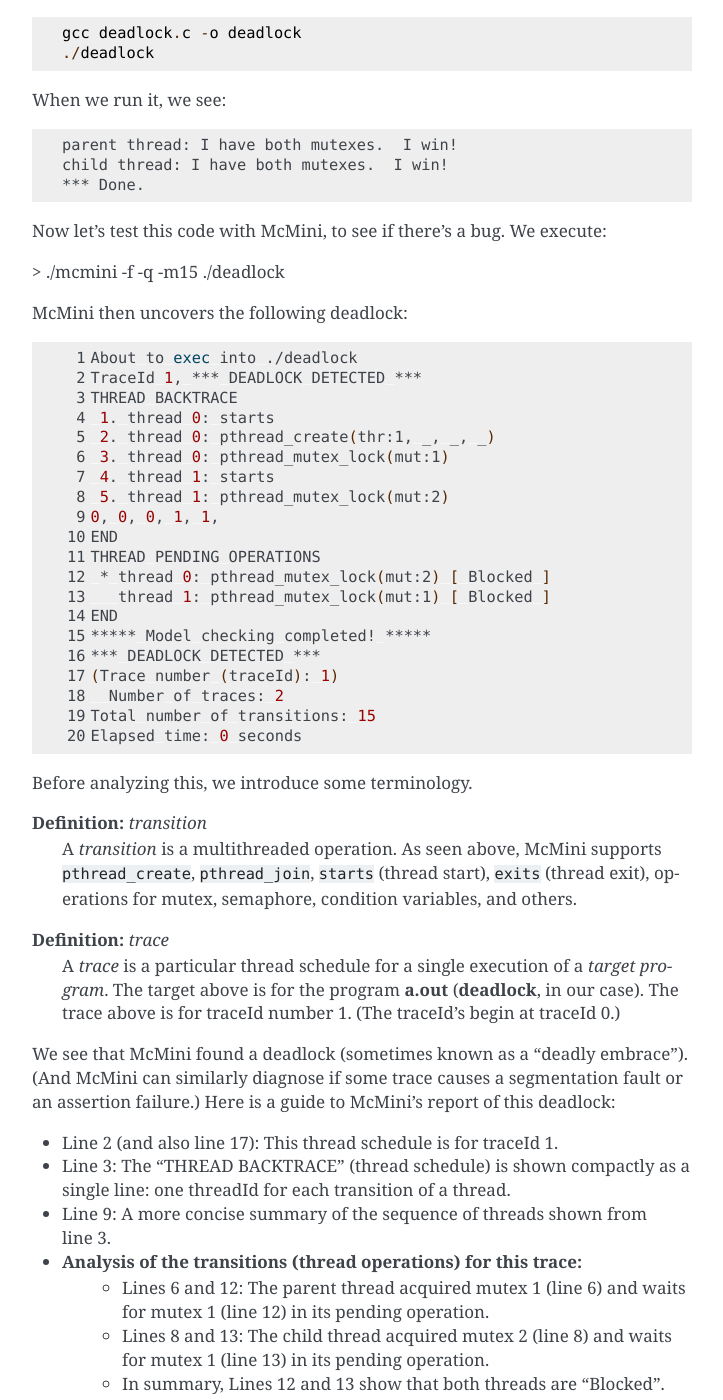
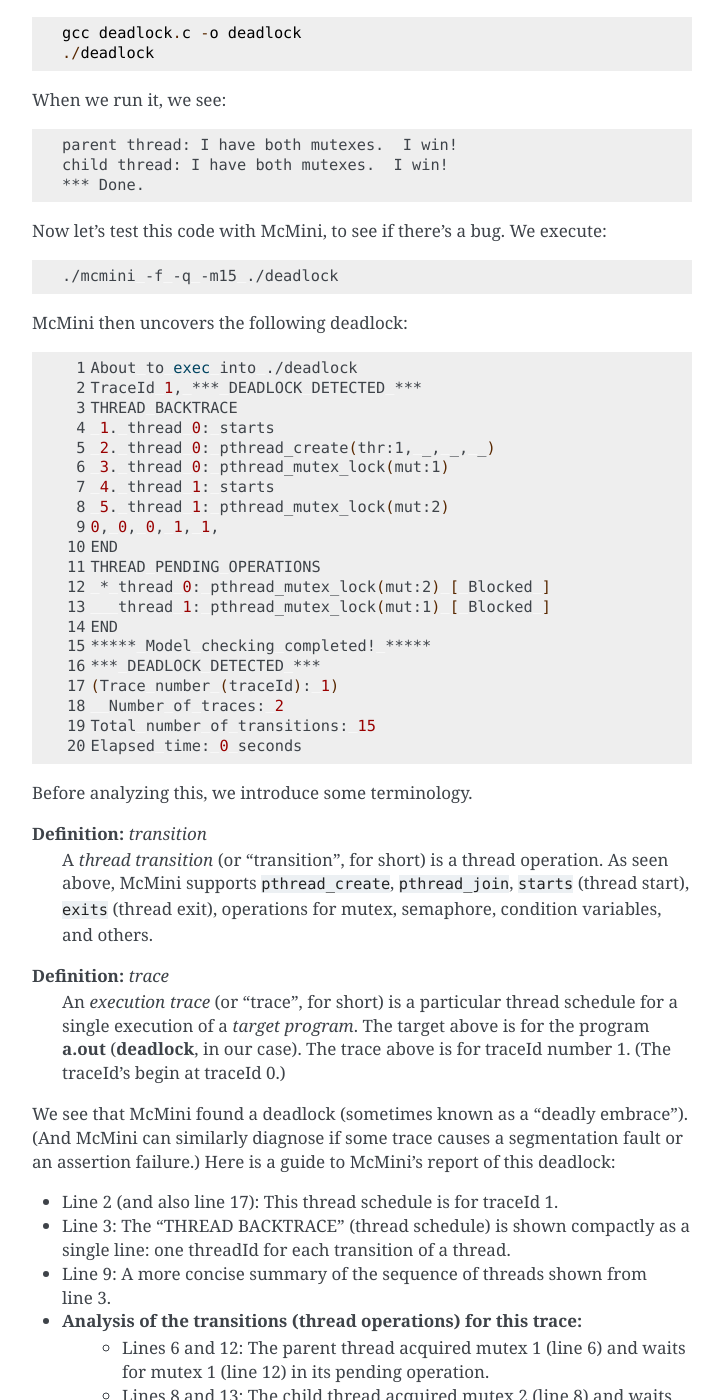
Before and after one commit to mcminickpt/mcmini-doc, a Sphinx documentation site: the page built from docs/source/index.rst, in a window 1280 px wide and 1400 px high, scrolled down 1721 px. Shown: the whole window, without its empty margins (388-1111 px from the left). Built offline with Sphinx 7.4.7, drawn with Linux system fonts in a browser that asks for light colours; pages that are not in the unit, such as notebooks, are missing from menus; some of the changed text lies outside the part shown.

Commit message:
Various small fixes

```diff
--- a/docs/source/index.rst
+++ b/docs/source/index.rst
@@ -138,7 +138,10 @@ When we run it, we see::
 Now let's test this code with McMini, to see if there's a bug.
 We execute:
 
-> ./mcmini -f -q -m15 ./deadlock
+
+.. code:: shell
+
+   ./mcmini -f -q -m15 ./deadlock
 
 McMini then uncovers the following deadlock:
 
@@ -171,15 +174,15 @@ McMini then uncovers the following deadlock:
 Before analyzing this, we introduce some terminology.
 
 **Definition:** *transition*
-  A :dfn:`transition` is a multithreaded operation.  As seen above, McMini
-  supports ``pthread_create``, ``pthread_join``, ``starts`` (thread
-  start), ``exits`` (thread exit), operations for mutex, semaphore,
-  condition variables, and others.
+  A :dfn:`thread transition` (or "transition", for short) is a thread
+  operation.  As seen above, McMini supports ``pthread_create``,
+  ``pthread_join``, ``starts`` (thread start), ``exits`` (thread exit),
+  operations for mutex, semaphore, condition variables, and others.
 
 **Definition:** *trace*
-  A :dfn:`trace` is a particular thread schedule for a single execution of
-  a *target program*.  The target above is for the program :program:`a.out`
-  (:program:`deadlock`, in our case).
+  An :dfn:`execution trace` (or "trace", for short) is a particular thread
+  schedule for a single execution of a *target program*.  The target above
+  is for the program :program:`a.out` (:program:`deadlock`, in our case).
   The trace above is for traceId number |nbsp| 1.  (The traceId's begin
   at traceId |nbsp| 0.)
 
--- a/docs/source/usage/mcmini-advanced.rst
+++ b/docs/source/usage/mcmini-advanced.rst
@@ -45,7 +45,7 @@ into the path of interest.
 Annotate for improved "THREAD BACKTRACE"
 -----------------------------------------
 
-  :command:`python3 mcmini-annotate.py -p <traceSeq>`
+  :command:`python3 mcmini-annotate -p <traceSeq>`
 
 ----------------------------------------------
 Using GDB with ``--print-at-trace <traceSeq>``
--- a/docs/source/usage/tutorial-subtle.rst
+++ b/docs/source/usage/tutorial-subtle.rst
@@ -53,7 +53,7 @@ some legacy code, when a user ran this code for more than 30 |nbsp| seconds.
 
    * :doc:`Tutorial code (source)<tutorial-subtle.c>`
    * :doc:`McMini trace (bufferSize==1)<tutorial-trace1>`
-   * :doc:`McMini trace (annotated)<tutorial-trace1-annotate>`
+   * :doc:`McMini trace (annotated)<tutorial-trace1-annotated>`
    * :doc:`McMini trace (bufferSize==2)<tutorial-trace2>`
    * :doc:`McMini trace (bufferSize==5)<tutorial-trace5>`
 
@@ -97,6 +97,9 @@ although a little large is also fine.  When we use ':option:`-m` 30', we find
 a trace with a bug using 54 transitions.  But when reducing this to
 ':option:`-m` 18', we find a trace with a bug by using only 28 transitions.
 Notice that McMini identifies two possible lost wakeups in the trace.
+(See
+`this web page <https://docs.oracle.com/cd/E19120-01/open.solaris/816-5137/sync-30/index.html>`_
+for a definition of a "lost wakeup".)
 The trace is printed below:
 
 .. sidebar:: Example code and McMini trace output
```
Also changed, not shown: other parts of docs/source/index.rst (+2 -4 lines), docs/source/usage/tutorial-trace1-annotated.rst (added, +137 -0 lines).
